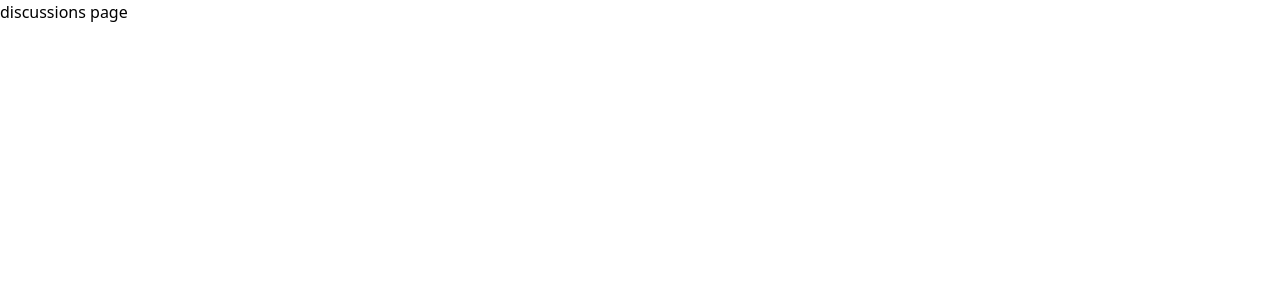
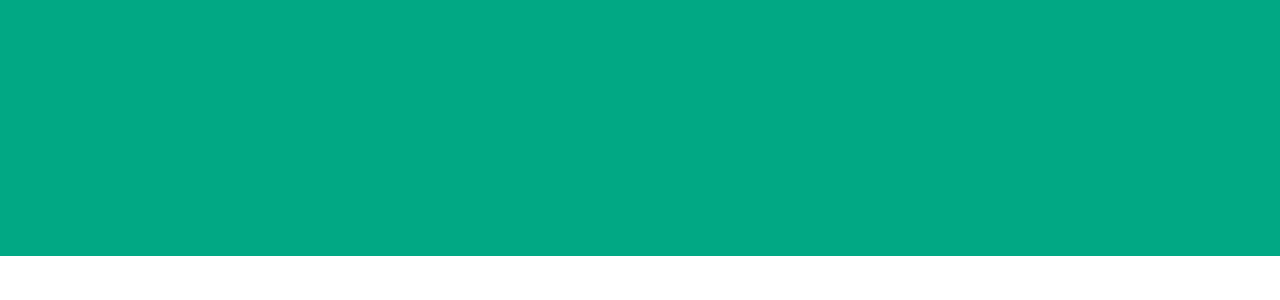
Before and after one commit to frckbrice/social-media-frontend, a Next.js app: page /discussions in a window 1280 px wide. Shown: the top 300 px of the page. Built offline with nearby package versions, Linux system fonts and the light colour scheme.

Commit message:
added the reuseable avatar component and the discussions layout

```diff
--- a/src/app/discussions/layout.tsx
+++ b/src/app/discussions/layout.tsx
@@ -1,5 +1,5 @@
 function Discussion({ children }: { children: React.ReactNode }) {
-  return <div className="w-full bg-white">{children}</div>;
+  return <div className="w-full">{children}</div>;
 }
 
 export default Discussion;
--- a/src/app/discussions/page.tsx
+++ b/src/app/discussions/page.tsx
@@ -1,4 +1,4 @@
 function Home() {
-  return <div>discussions page</div>;
+  return <div className="h-full w-full "></div>;
 }
 export default Home;
--- a/src/app/layout.tsx
+++ b/src/app/layout.tsx
@@ -13,8 +13,11 @@ export default function RootLayout({
   children: React.ReactNode;
 }) {
   return (
-    <html lang="en">
-      <body className="">{children}</body>
-    </html>
+    <body className="flex flex-col h-screen absolute w-[100vw] items-center">
+      <div className="h-[32vh] w-full bg-themecolor absolute top-0"></div>
+      <div className=" flex flex-col items-center w-full mx-auto relative ">
+        {children}
+      </div>
+    </body>
   );
 }
--- a/tailwind.config.ts
+++ b/tailwind.config.ts
@@ -1,20 +1,36 @@
-import type { Config } from 'tailwindcss'
+import type { Config } from "tailwindcss";
 
 const config: Config = {
   content: [
-    './src/pages/**/*.{js,ts,jsx,tsx,mdx}',
-    './src/components/**/*.{js,ts,jsx,tsx,mdx}',
-    './src/app/**/*.{js,ts,jsx,tsx,mdx}',
+    "./src/pages/**/*.{js,ts,jsx,tsx,mdx}",
+    "./src/components/**/*.{js,ts,jsx,tsx,mdx}",
+    "./src/app/**/*.{js,ts,jsx,tsx,mdx}",
   ],
   theme: {
     extend: {
       backgroundImage: {
-        'gradient-radial': 'radial-gradient(var(--tw-gradient-stops))',
-        'gradient-conic':
-          'conic-gradient(from 180deg at 50% 50%, var(--tw-gradient-stops))',
+        "gradient-radial": "radial-gradient(var(--tw-gradient-stops))",
+        "gradient-conic":
+          "conic-gradient(from 180deg at 50% 50%, var(--tw-gradient-stops))",
+      },
+      colors: {
+        background: "hsl(var(--background))",
+        foreground: "hsl(var(--foreground))",
+        greenMessage: "#8EFD8E",
+        themecolor: "#01a884",
+        secondry: "#005c4b",
+        bgGray: "#f0f2f5",
+
+        btn: {
+          background: "hsl(var(--btn-background))",
+          "background-hover": "hsl(var(--btn-background-hover))",
+        },
+      },
+      screens: {
+        mobile: "0px",
       },
     },
   },
   plugins: [],
-}
-export default config
+};
+export default config;
```
Also changed, not shown: src/component/atoms/Avatar.tsx (added, +25 -0 lines), src/component/atoms/Avater.tsx (deleted).
